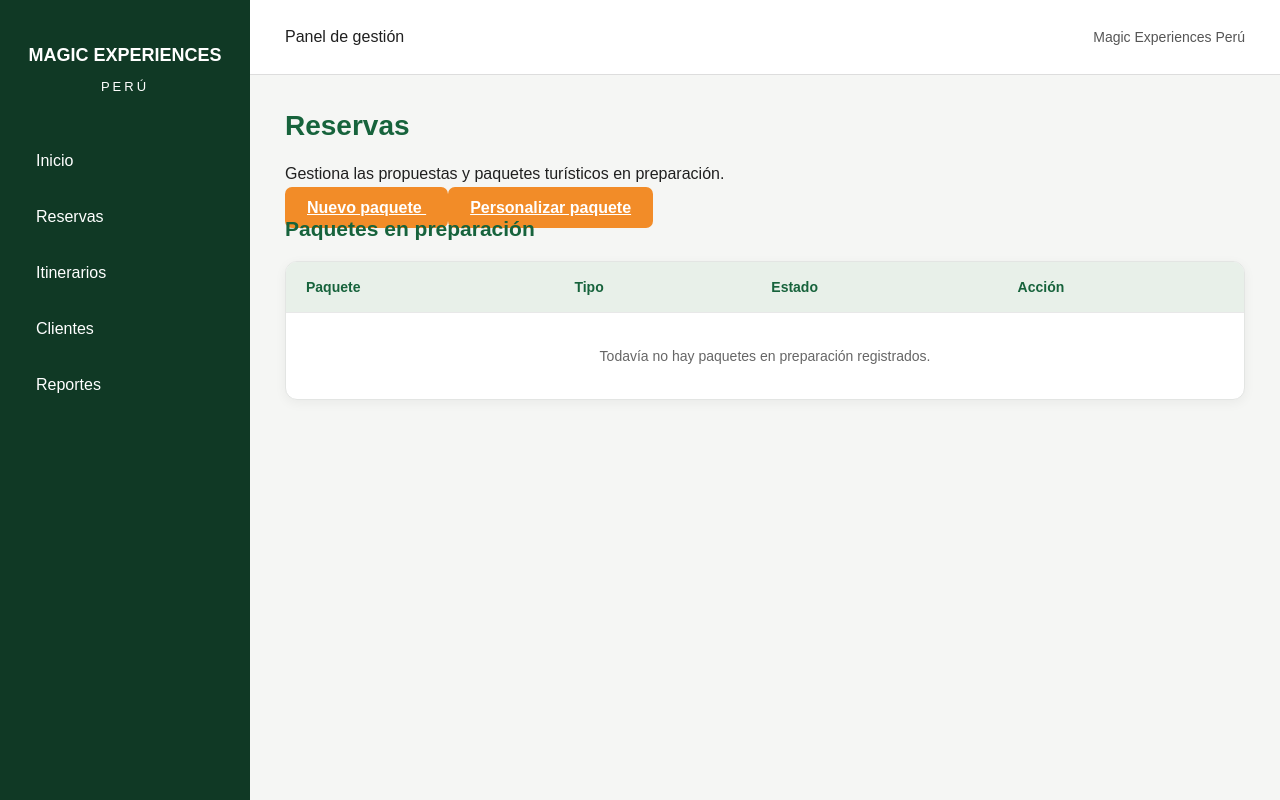
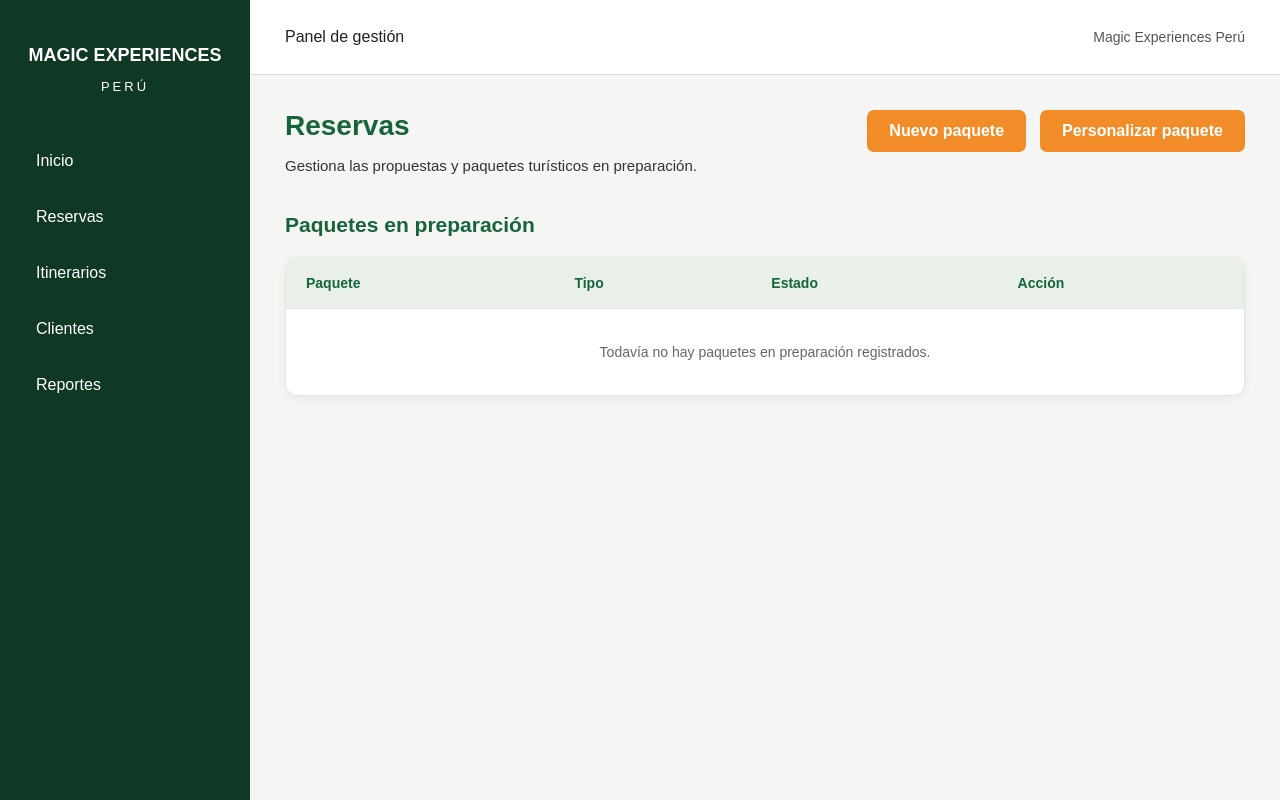
Before and after one commit to Rodri7930/PROYECTO-MEP, a Django app: template src/ui/templates/ui/reservas.html in a window 1280 px wide. Run offline with Django 5.2, Linux system fonts and the light colour scheme; the template is opened without the code that fills it, so the values that code supplies are empty.

Commit message:
refactor: (REFACTOR) mejorar diseño y reutilizar estilos de reservas

```diff
--- a/src/ui/static/ui/css/base.css
+++ b/src/ui/static/ui/css/base.css
@@ -237,3 +237,62 @@ body {
         padding: 22px;
     }
 }
+
+
+/* ========================================
+   RESERVAS - MAGIC EXPERIENCES PERÚ
+   ======================================== */
+
+.seccion-reservas {
+    margin-bottom: 35px;
+}
+
+.cabecera-reservas {
+    display: flex;
+    justify-content: space-between;
+    align-items: flex-start;
+    flex-wrap: wrap;
+    gap: 24px;
+}
+
+.cabecera-reservas .titulo-pagina {
+    margin-bottom: 12px;
+}
+
+.descripcion-reservas {
+    color: #333333;
+    font-size: 15px;
+    line-height: 1.6;
+    margin: 0;
+}
+
+.acciones-reservas {
+    display: flex;
+    align-items: center;
+    flex-wrap: wrap;
+    gap: 14px;
+}
+
+.acciones-reservas .boton-principal {
+    display: inline-block;
+    text-align: center;
+    text-decoration: none;
+    white-space: nowrap;
+}
+
+@media (max-width: 850px) {
+    .cabecera-reservas {
+        flex-direction: column;
+    }
+
+    .acciones-reservas {
+        width: 100%;
+    }
+}
+
+@media (max-width: 480px) {
+    .acciones-reservas {
+        flex-direction: column;
+        align-items: stretch;
+    }
+}
--- a/src/ui/templates/ui/reservas.html
+++ b/src/ui/templates/ui/reservas.html
@@ -5,8 +5,13 @@
 
 {% block contenido %}
 <section class="seccion-reservas">
+    <div class="cabecera-reservas">
+        <div>
             <h1 class="titulo-pagina">Reservas</h1>
-    <p>Gestiona las propuestas y paquetes turísticos en preparación.</p>
+            <p class="descripcion-reservas">
+                Gestiona las propuestas y paquetes turísticos en preparación.
+            </p>
+        </div>
 
         <div class="acciones-reservas">
             <a href="/reservas/nuevo/" class="boton-principal">
@@ -17,6 +22,7 @@
                 Personalizar paquete
             </a>
         </div>
+    </div>
 </section>
 
 <section class="seccion-reservas">
@@ -26,12 +32,13 @@
         <table class="tabla-trabajos">
             <thead>
                 <tr>
-                    <th>Paquete</th>
-                    <th>Tipo</th>
-                    <th>Estado</th>
-                    <th>Acción</th>
+                    <th scope="col">Paquete</th>
+                    <th scope="col">Tipo</th>
+                    <th scope="col">Estado</th>
+                    <th scope="col">Acción</th>
                 </tr>
             </thead>
+
             <tbody>
                 <tr>
                     <td colspan="4" class="tabla-vacia">
```
Lines whose indentation alone changed are shown as unchanged.
